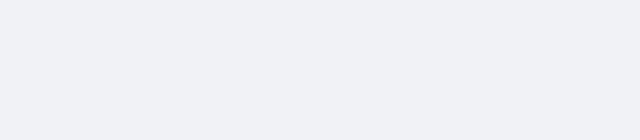
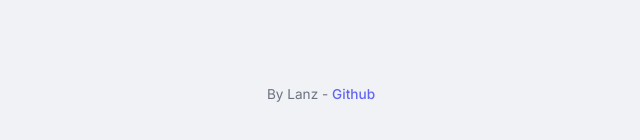
Before and after one commit to RodeoRhodia/advanced-todo-list, a React (Vite) app: page / in a window 1280 px wide. Shown: the part 648-788 px from the top of the page, without its empty margins (319-959 px from the left). Built offline with nearby package versions, Linux system fonts and the light colour scheme.

Commit message:
add footer info

```diff
--- a/src/App.jsx
+++ b/src/App.jsx
@@ -1,9 +1,23 @@
 import { Card } from "./Card";
 import "./styles.css";
 function App() {
-	return <div className="app-wrapper">
-		<Card/>
-	</div>
+    return (
+        <>
+            <div className="app-wrapper">
+                <Card />
+            </div>
+            <div className="footer-credit">
+                By Lanz -{" "}
+                <a
+                    href="https://github.com/RodeoRhodia/advanced-todo-list"
+                    target="_blank"
+                    rel="noopener noreferrer"
+                >
+                    Github
+                </a>
+            </div>
+        </>
+    );
 }
 
 export default App;
--- a/src/styles.css
+++ b/src/styles.css
@@ -349,7 +349,6 @@ button {
     visibility: visible;
 }
 
-
 .modal-content {
     background: var(--card-bg);
     border-radius: var(--radius);
@@ -432,3 +431,24 @@ button {
 .btn-secondary:hover {
     background-color: #e5e7eb;
 }
+
+/* --- Footer Credit Styling --- */
+.footer-credit {
+    position: absolute; /* Position relative to the body */
+    bottom: 50px; /* Adjust distance from the bottom */
+    left: 50%;
+    transform: translateX(-50%); /* Center horizontally */
+    font-size: 0.85rem;
+    color: var(--text-muted); /* Use a muted color for subtlety */
+    padding-top: 1rem; /* Add some space above it if needed */
+}
+
+.footer-credit a {
+    color: var(--primary);
+    text-decoration: none;
+    font-weight: 500;
+}
+
+.footer-credit a:hover {
+    text-decoration: underline;
+}
```
